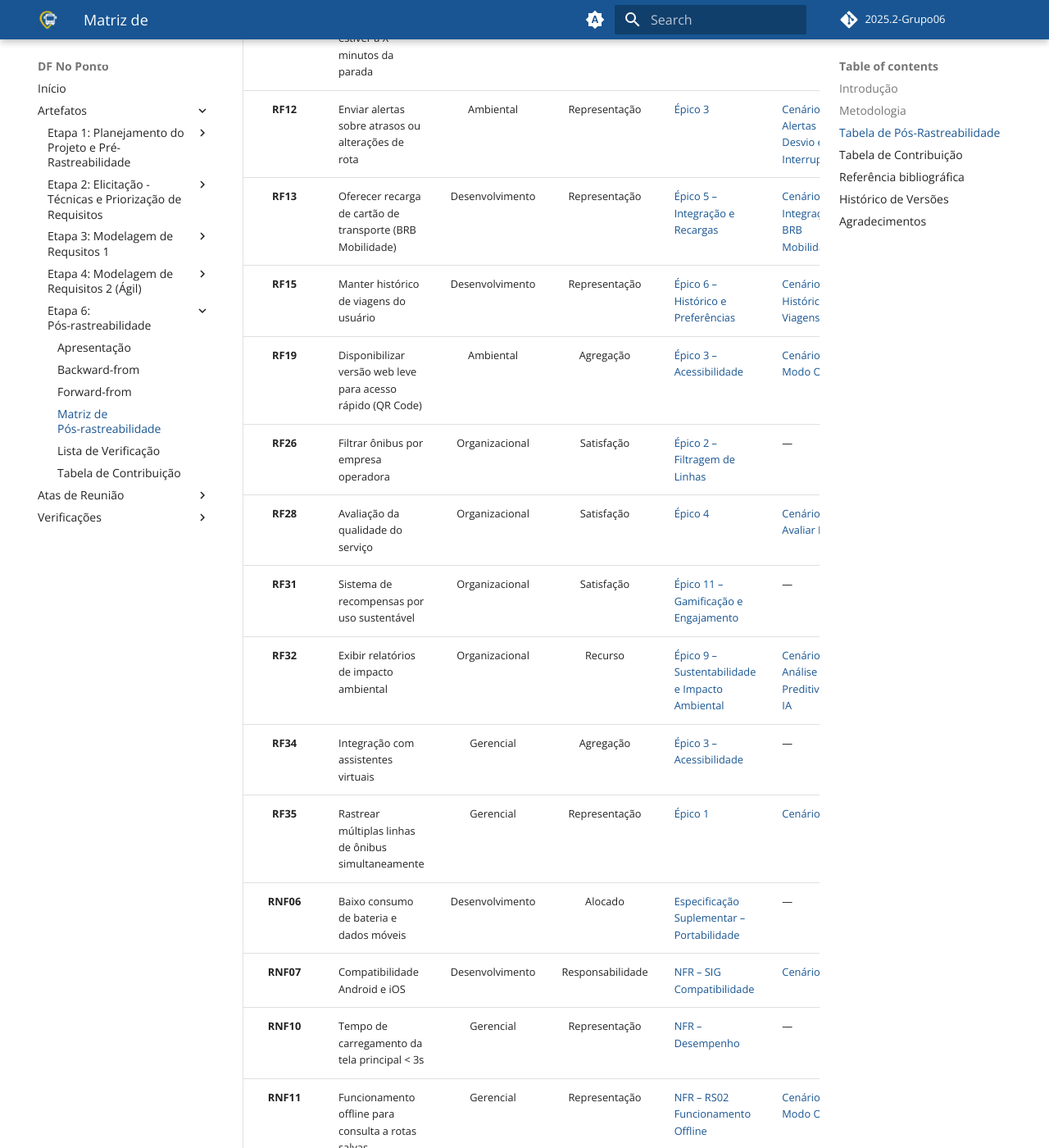
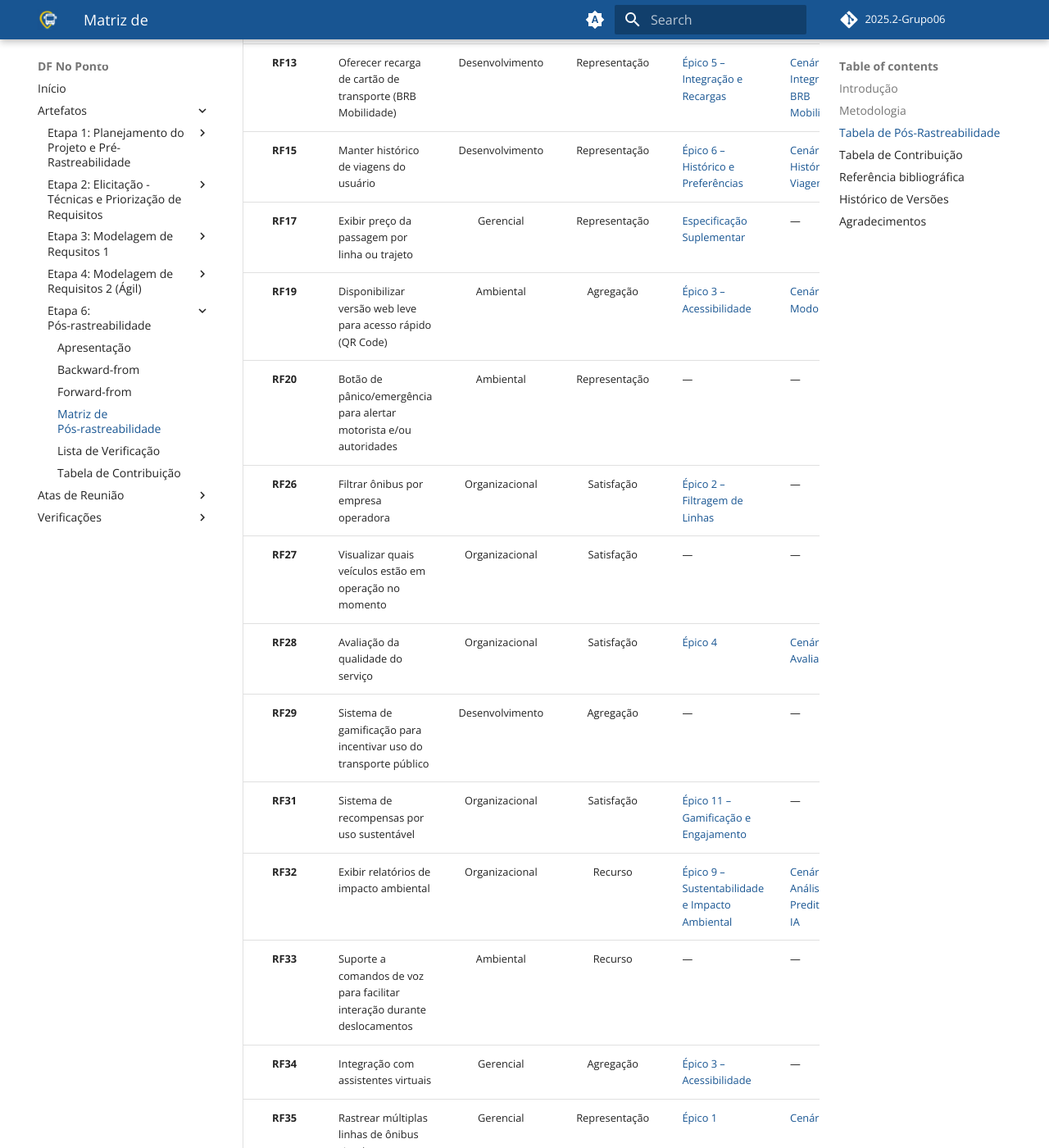
Before and after one commit to Requisitos-de-Software/2025.2-Grupo06, an MkDocs documentation site: the page built from docs/pos-rastreabilidade/matriz.md, in a window 1280 px wide and 1400 px high, scrolled down 2213 px. Shown: the whole window at 82% size. Built offline with MkDocs 1.6.1 and Material for MkDocs 9.7.7, drawn with Linux system fonts in a browser that asks for light colours; comment, search, counter and statistics services are not loaded; some of the changed text lies outside the part shown.

Commit message:
Update matriz.md

```diff
--- a/docs/pos-rastreabilidade/matriz.md
+++ b/docs/pos-rastreabilidade/matriz.md
@@ -40,17 +40,24 @@ A metodologia adotada para a construção da matriz de pós-rastreabilidade cons
 | **RF12** | Enviar alertas sobre atrasos ou alterações de rota | Ambiental | Representação | [Épico 3](../modelagem_requisitos_02/backlog.md#épico-3---notificações-e-alertas) | [Cenário 11 – Alertas de Desvio e Interrupção](../modelagem_requisitos_01/cenarios.md#cenário-11---alertas-de-desvio-e-interrupção-de-rota) | — | João Ramos |
 | **RF13** | Oferecer recarga de cartão de transporte (BRB Mobilidade) | Desenvolvimento | Representação | [Épico 5 – Integração e Recargas](../modelagem_requisitos_02/backlog.md#épico-5---integração-e-recargas) | [Cenário 4 – Integração BRB Mobilidade](../modelagem_requisitos_01/cenarios.md#cenário-4---integração-com-brb-mobilidade) | [UC05 – Recarga de Cartão](../modelagem_requisitos_01/casos_de_uso.md#tabela-5---uc05-recarga-de-cartão) | Cauã Nicolas |
 | **RF15** | Manter histórico de viagens do usuário | Desenvolvimento | Representação | [Épico 6 – Histórico e Preferências](../modelagem_requisitos_02/backlog.md#épico-6---histórico-e-preferências) | [Cenário 7 – Histórico de Viagens](../modelagem_requisitos_01/cenarios.md#cenário-7---histórico-de-viagens) | — | Cauã Nicolas |
+| **RF17** | Exibir preço da passagem por linha ou trajeto | Gerencial | Representação | [Especificação Suplementar](../modelagem_requisitos_01/especificacao_suplementar.md) | — | — | Daniel Nunes Duarte |
 | **RF19** | Disponibilizar versão web leve para acesso rápido (QR Code) | Ambiental | Agregação | [Épico 3 – Acessibilidade](../modelagem_requisitos_02/backlog.md#épico-3---acessibilidade-e-usabilidade) | [Cenário 5 – Modo Offline](../modelagem_requisitos_01/cenarios.md#cenário-5---modo-off-line) | — | Gabriel Maciel |
+| **RF20** | Botão de pânico/emergência para alertar motorista e/ou autoridades | Ambiental | Representação | — | — | — | Daniel Nunes Duarte |
 | **RF26** | Filtrar ônibus por empresa operadora | Organizacional | Satisfação | [Épico 2 – Filtragem de Linhas](../modelagem_requisitos_02/backlog.md#épico-2---filtragem-de-linhas) | — | — | Gabriel Maciel |
+| **RF27** | Visualizar quais veículos estão em operação no momento | Organizacional | Satisfação | — | — | — | Daniel Nunes Duarte |
 | **RF28** | Avaliação da qualidade do serviço | Organizacional | Satisfação | [Épico 4](../modelagem_requisitos_02/backlog.md#épico-4---avaliar-e-reportar) | [Cenário 2 – Avaliar Linhas](../modelagem_requisitos_01/cenarios.md#cenário-2---avaliar-linhas) | — | Gabriel Maciel |
+| **RF29** | Sistema de gamificação para incentivar uso do transporte público | Desenvolvimento | Agregação | — | — | — | Daniel Nunes Duarte |
 | **RF31** | Sistema de recompensas por uso sustentável | Organizacional | Satisfação | [Épico 11 – Gamificação e Engajamento](../modelagem_requisitos_02/backlog.md#épico-11---gamificação-e-engajamento) | — | — | Fernanda Vaz |
 | **RF32** | Exibir relatórios de impacto ambiental | Organizacional | Recurso | [Épico 9 – Sustentabilidade e Impacto Ambiental](../modelagem_requisitos_02/backlog.md#épico-9---sustentabilidade-e-impacto-ambiental) | [Cenário 10 – Análise Preditiva com IA](../modelagem_requisitos_01/cenarios.md#cenário-10---análise-preditiva-de-horários-dos-ônibus-com-ia) | — | Fernanda Vaz |
+| **RF33** | Suporte a comandos de voz para facilitar interação durante deslocamentos | Ambiental | Recurso | — | — | — | Daniel Nunes Duarte |
 | **RF34** | Integração com assistentes virtuais | Gerencial | Agregação | [Épico 3 – Acessibilidade](../modelagem_requisitos_02/backlog.md#épico-3---acessibilidade-e-usabilidade) | — | — | Gabriel Maciel |
 | **RF35** | Rastrear múltiplas linhas de ônibus simultaneamente | Gerencial | Representação | [Épico 1](../modelagem_requisitos_02/backlog.md#épico-1---rastreamento-e-informações-em-tempo-real) | [Cenário 3](../modelagem_requisitos_01/cenarios.md#cenário-3---rastreamento-de-múltiplas-linhas) | [UC03](../modelagem_requisitos_01/casos_de_uso.md#tabela-5---uc03-rastreamento-de-múltiplas-linhas) | Gabriel Maciel |
 | **RNF06** | Baixo consumo de bateria e dados móveis | Desenvolvimento | Alocado | [Especificação Suplementar – Portabilidade](../modelagem_requisitos_01/especificacao_suplementar.md) | — | — | Fernanda Vaz |
 | **RNF07** | Compatibilidade Android e iOS | Desenvolvimento | Responsabilidade | [NFR – SIG Compatibilidade](../modelagem_requisitos_02/nfr.md#sig-compatibilidade) | [Cenário 11](../modelagem_requisitos_01/cenarios.md#cenário-11---alertas-de-desvio-e-interrupção-de-rota) | — | Fernanda Vaz |
 | **RNF10** | Tempo de carregamento da tela principal < 3s | Gerencial | Representação | [NFR – Desempenho](../modelagem_requisitos_02/nfr.md#sig-desempenho) | — | — | Gabriel Maciel |
 | **RNF11** | Funcionamento offline para consulta a rotas salvas | Gerencial | Representação | [NFR – RS02 Funcionamento Offline](../modelagem_requisitos_02/nfr.md#rs02-funcionamento-offline) | [Cenário 5 – Modo Offline](../modelagem_requisitos_01/cenarios.md#cenário-5---modo-off-line) | — | Gabriel Maciel |
+| **RNF14** | Suporte a múltiplos usuários simultâneos sem lentidão | Ambiental | Responsabilidade | [Brainstorm (BRS15)](../Elicitacao/elicitacao_brainstorm.md#resultados) | — | — | Daniel Nunes Duarte |
+| **RNF15** | Personalização da interface com base em preferências do usuário | Ambiental | Recurso | [Brainstorm (BRS13)](../Elicitacao/elicitacao_brainstorm.md#resultados) | — | — | Daniel Nunes Duarte |
 
 
 
@@ -64,7 +71,7 @@ A metodologia adotada para a construção da matriz de pós-rastreabilidade cons
 |        Nome          | Contribuição|
 |----------------------|-------------|
 | Cauã Nicolas         | A preencher |
-| Daniel Nunes Duarte  | A preencher |
+| Daniel Nunes Duarte  | Adição de RF17, RF20, RF22, RF27, RF29, RF33, RNF14 e RNF15; atualização da Matriz de Pós-Rastreabilidade |
 | Fernanda Vaz         | ELABORAÇÃO INICIAL DO ARTEFATO|
 | Gabriel Maciel       | A preencher |
 | João Gabriel         | A preencher |
@@ -87,7 +94,7 @@ A metodologia adotada para a construção da matriz de pós-rastreabilidade cons
 |:-------:|:-----:|:-----------|:------------|:-------------|
 | 1.0 | 25/10 | Criação inicial do documento | Gabriel Maciel | FERNANDA VAZ|
 | 1.1 | 28/10 |adição de artefatos no  documento | FERNANDA VAZ | Gabriel Maciel  |
-
+| 1.2 | 28/10 | Adição de RF17, RF20, RF22, RF27, RF29, RF33, RNF14 e RNF15 na Matriz | Daniel Nunes Duarte | --------- |
 
 
 ## Agradecimentos
```
